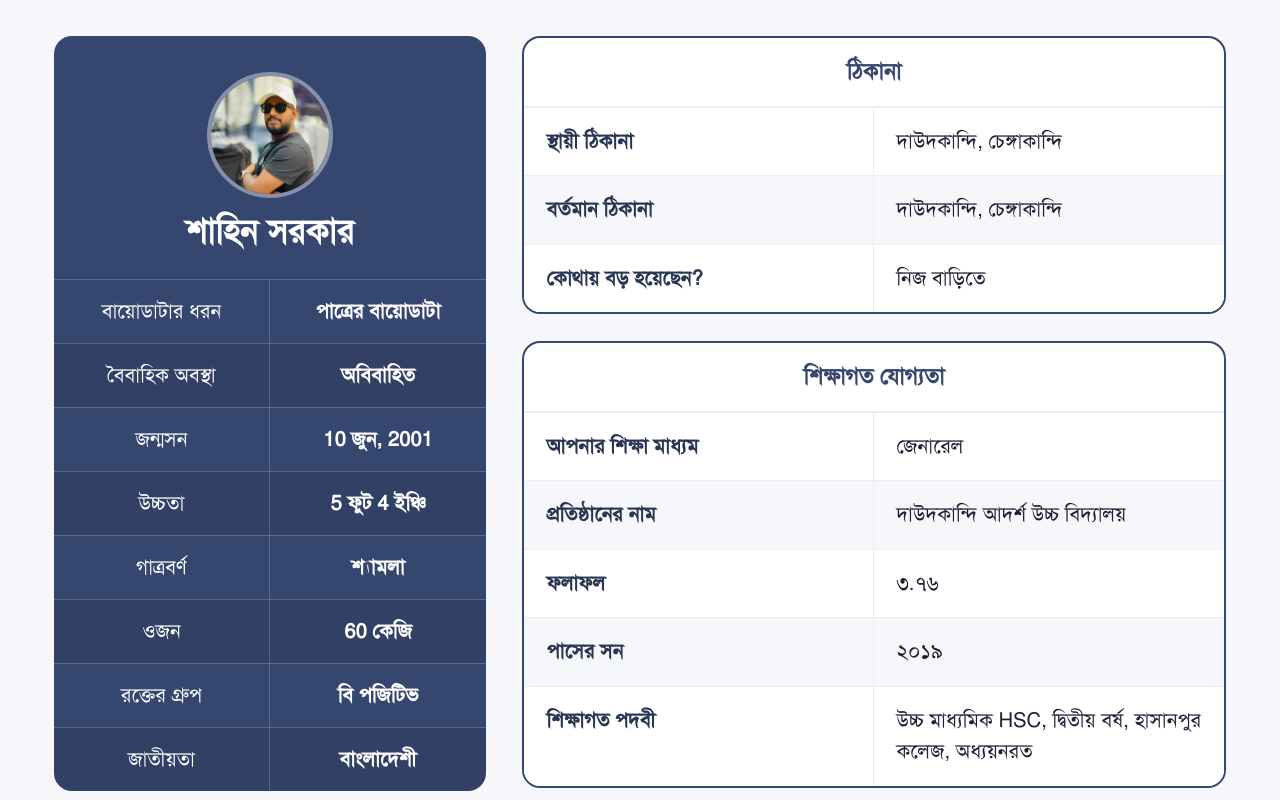
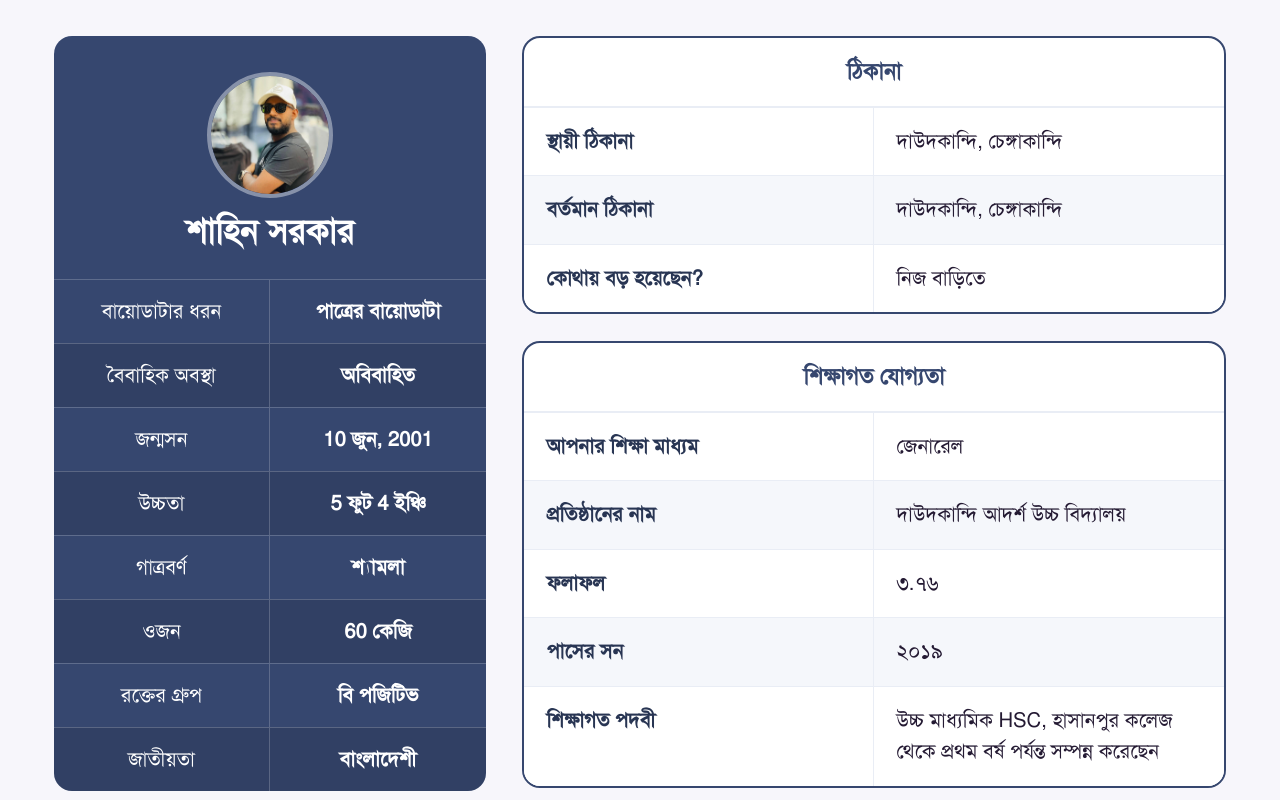
Before and after one commit to shakilahmedsamim/shahin-sarker-resume, a Next.js app: page / in a window 1280 px wide. Shown: the top 800 px of the page. Built offline with nearby package versions, Linux system fonts and the light colour scheme.

Commit message:
Correct education status: HSC first year completed
Co-Authored-By: Claude Sonnet 5 <noreply@anthropic.com>
Claude-Session: https://claude.ai/code/session_01YHqhK4iKkcfVQ4VaveHXWg

```diff
--- a/src/data/resume.ts
+++ b/src/data/resume.ts
@@ -51,7 +51,7 @@ export const sections: Section[] = [
       { label: "পাসের সন", value: "২০১৯" },
       {
         label: "শিক্ষাগত পদবী",
-        value: "উচ্চ মাধ্যমিক HSC, দ্বিতীয় বর্ষ, হাসানপুর কলেজ, অধ্যয়নরত",
+        value: "উচ্চ মাধ্যমিক HSC, হাসানপুর কলেজ থেকে প্রথম বর্ষ পর্যন্ত সম্পন্ন করেছেন",
       },
     ],
   },
```
Also changed, not shown: 1 other file (tests, documents, lock files or other folders).
